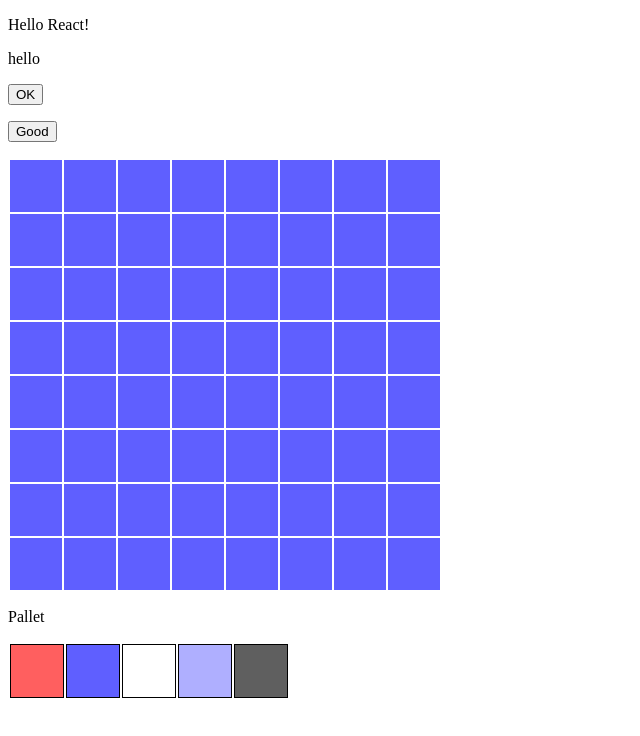
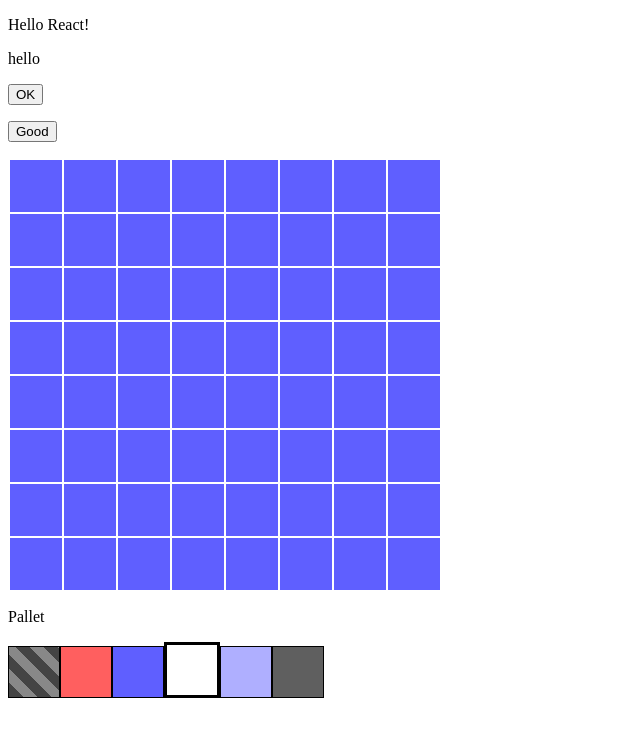
Before and after one commit to knight9999/simple-dot-editor, a React app: page / in a window 1280 px wide. Shown: the top 736 px of the page, without its empty margins (0-640 px from the left). Built offline with nearby package versions, Linux system fonts and the light colour scheme.

Commit message:
introduce combineReducers

```diff
--- /dev/null
+++ b/src/components/PalletColors.jsx
@@ -0,0 +1,47 @@
+import React from 'react'
+// import {render} from 'react-dom'
+import ClassNames from 'classnames'
+import styles from './index.css'
+
+export default class PalletColors extends React.Component {
+
+  constructor(props) {
+    super(props);
+    this.state = { select: props.select };
+  }
+
+  bgcolor (item) {
+    if (item === 'transparent') {
+      return {}
+    }
+    return {
+      'backgroundColor': item
+    };
+  }
+
+  getClassName (item, i) {
+    const className = ClassNames({
+      "item": true,
+      "item-border": (i !== this.state.select),
+      "item-border-selected": (i === this.state.select),
+      "item-transparent": (item === 'transparent'),
+      "item-inline": true
+    })
+    return className
+  }
+
+  selectColor (ev, i) {
+    this.state.select = i
+    this.setState( Object.assign({}, this.state, { select: i} ) )
+  }
+
+  render () {
+    const colors = this.props.colors
+    return (
+      <div>
+        <p>Pallet</p>
+        {colors.map((item,i)=>{return <div key={i} className={this.getClassName(item, i)} style={this.bgcolor(item)} onClick={(ev) => this.selectColor(ev, i)}></div>})}
+      </div>
+    )
+  }
+}
--- a/src/components/app.jsx
+++ b/src/components/app.jsx
@@ -1,14 +1,13 @@
 import React from 'react'
-import {connect} from 'react-redux'
 
 import ClassNames from 'classnames'
 import styles from './index.css'
 
-import EditTable from './editTable'
-import Pallet from './pallet'
+import EditTable from './EditTable'
+import Pallet from './Pallet'
 import Actions from './../actions/Actions'
 
-class App extends React.Component {
+export default class App extends React.Component {
 
   constructor() {
     super();
@@ -33,23 +32,16 @@ class App extends React.Component {
   }
 
   render () {
-    const { dispatch } = this.props
     return (
       <div>
         <p> Hello React!</p>
         <p>{this.props.text}</p>
-        <p><button onClick={e=>{e.preventDefault(); dispatch(Actions.action1('hoge'))}}>OK</button></p>
-        <p><button onClick={e=>{e.preventDefault(); dispatch(Actions.action2('gogo'))}}>Good</button></p>
+        <p><button onClick={e=>{e.preventDefault(); this.props.updateMessage('hoge') }}>OK</button></p>
+        <p><button onClick={e=>{e.preventDefault(); this.props.updateMessage('gogo') }}>Good</button></p>
         <EditTable data={this.initialData()}/>
-        <Pallet colors={['#FF5F5F', '#5F5FFF', '#FFFFFF', '#AFAFFF', '#5F5F5F']} />
+        <Pallet colors={['transparent', '#FF5F5F', '#5F5FFF', '#FFFFFF', '#AFAFFF', '#5F5F5F']} select={3} />
       </div>
     );
   }
 
 }
-
-const mapStateToProps = (state) => {
-  return state
-}
-
-export default connect(mapStateToProps)(App)
--- a/src/components/index.css
+++ b/src/components/index.css
@@ -12,13 +12,18 @@
   border: 1px solid black;
 }
 
+.item-border-selected {
+  border: 3px solid black;
+}
+
 .item-blue {
   background-color: #5F5FFF;
 }
 
 .item-transparent {
-  background-color: #888;
-  background-image: linear-gradient(45deg, #444 25%, transparent 25%, transparent 75%, #444 75%, #444), linear-gradient(45deg, #444 25%, transparent 25%, transparent 75%, #444 75%, #444);
-  background-position: 0 0, 25px 25px;
-  background-size: 50px 50px;
+  background: repeating-linear-gradient(45deg, #444, #444 10px, #888 0, #888 20px);
 }
+
+.item-inline {
+  display: inline-block;
+}
--- a/src/components/pallet.jsx
+++ b/src/components/pallet.jsx
@@ -1,32 +1,12 @@
 import React from 'react'
-// import {render} from 'react-dom'
-import ClassNames from 'classnames'
-import styles from './index.css'
+
+import PalletColors from './PalletColors'
 
 export default class Pallet extends React.Component {
-
-  bgcolor (colorCode) {
-    return {
-      'backgroundColor': colorCode
-    };
-  }
-
   render () {
-    const classNameForItem = ClassNames({
-      "item": true,
-      "item-border": true
-    });
-    const colors = this.props.colors;
     return (
       <div>
-        <p>Pallet</p>
-        <table className="table">
-          <tbody>
-            <tr>
-              {colors.map((item,i)=>{return <td key={i} className={classNameForItem} style={this.bgcolor(item)}></td>})}
-            </tr>
-          </tbody>
-        </table>
+        <PalletColors colors={this.props.colors} select={this.props.select} />
       </div>
     )
   }
--- /dev/null
+++ b/src/containers/App.jsx
@@ -0,0 +1,19 @@
+import {connect} from 'react-redux'
+
+import App from './../components/App'
+import Actions from '../actions/Actions';
+
+const mapStateToProps = (state) => {
+	return state.App
+}
+
+const mapDispatchToProps = function (dispatch) {
+	return {
+		updateMessage: function (name) {
+			dispatch(Actions.action1(name))
+		}
+	}
+}
+
+
+export default connect(mapStateToProps, mapDispatchToProps)(App)
--- a/src/index.jsx
+++ b/src/index.jsx
@@ -1,11 +1,11 @@
 import React from 'react'
 
 import { createStore } from 'redux'
-import {render} from 'react-dom'
+import { render } from 'react-dom'
 
 import { Provider } from 'react-redux'
 
-import App from './components/App'
+import App from './containers/App'
 import reducer from './reducers/reducer'
 
 const store = createStore(reducer)
--- /dev/null
+++ b/src/reducers/App.jsx
@@ -0,0 +1,19 @@
+const initialState = {
+  text: 'hello'
+}
+
+const reducer = (state = initialState, action) => {
+  switch (action.type) {
+    case 'DUMMY_ACTION1': {
+      return Object.assign({}, state, {text: action.value})
+    }
+    case 'DUMMY_ACTION2': {
+      return Object.assign({}, state, {text: action.value})
+    }
+    default: {
+      return state
+    }
+  }
+}
+
+export default reducer
--- a/src/reducers/reducer.jsx
+++ b/src/reducers/reducer.jsx
@@ -1,19 +1,9 @@
-const initialState = {
-  text: 'hello'
-}
+import {combineReducers} from 'redux';
 
-const reducer = (state = initialState, action) => {
-  switch (action.type) {
-    case 'DUMMY_ACTION1': {
-      return Object.assign({}, state, {text: action.value})
-    }
-    case 'DUMMY_ACTION2': {
-      return Object.assign({}, state, {text: action.value})
-    }
-    default: {
-      return state
-    }
-  }
-}
+import App from './App'
+
+const reducer = combineReducers({
+  App: App
+});
 
 export default reducer
```
Also changed, not shown: 2 other files (tests, documents, lock files or other folders).
